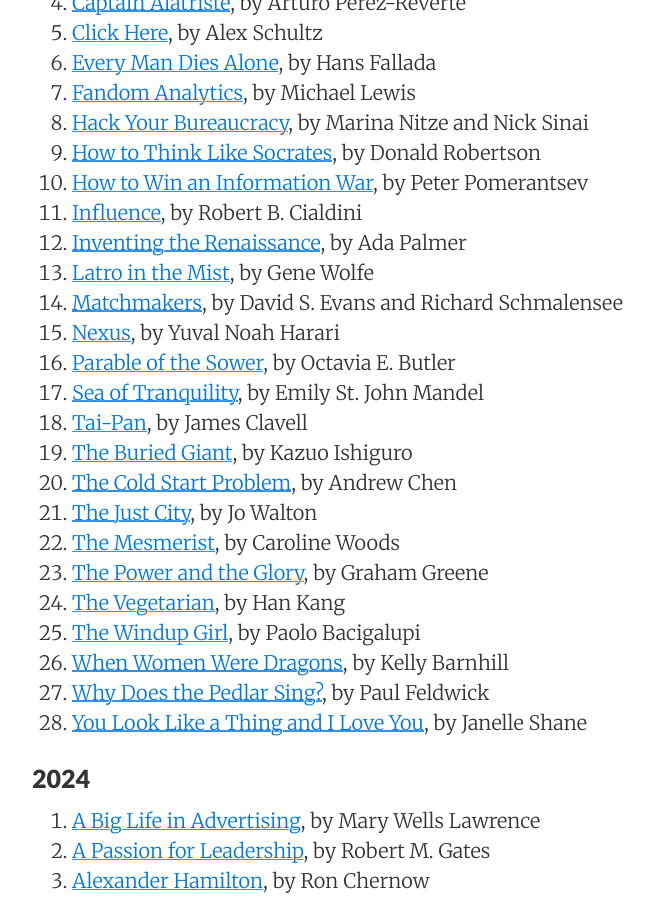
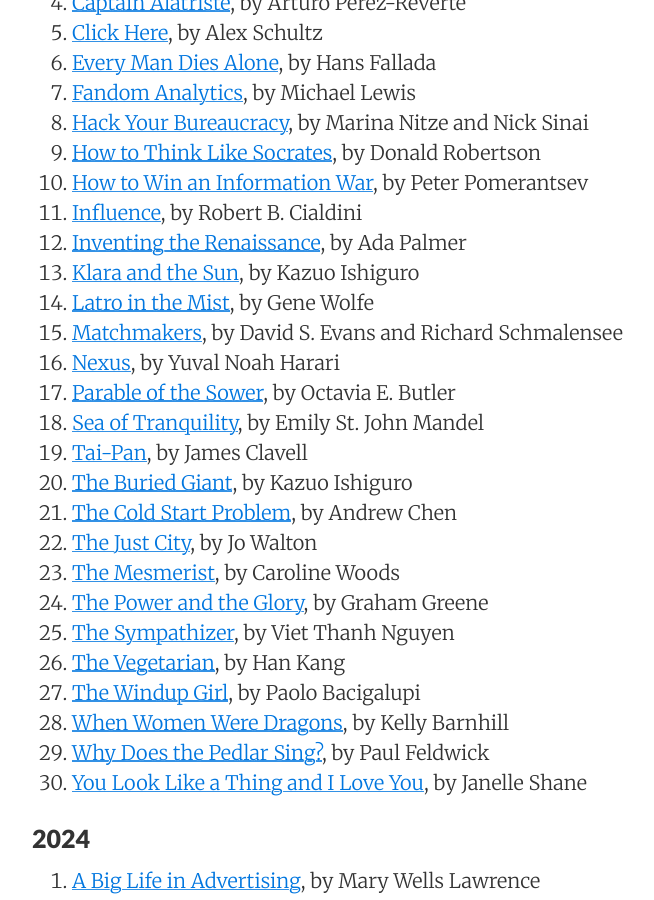
Before and after one commit to sewardlee337/sewardlee337.github.io, a Jekyll site: the page built from readinglist.md, in a window 1280 px wide and 900 px high, scrolled down 650 px. Shown: the whole window, without its empty margins (188-842 px from the left). Built offline with Jekyll 4.4.1, drawn with Linux system fonts in a browser that asks for light colours; nearby versions of some CDN libraries.

Commit message:
update reading list

```diff
--- a/readinglist.md
+++ b/readinglist.md
@@ -30,6 +30,7 @@ _"My alma mater was books, a good library... I could spend the rest of my life r
 1. [How to Win an Information War](https://www.amazon.com/How-Win-Information-War-Propagandist/dp/1541774728), by Peter Pomerantsev
 1. [Influence](https://www.amazon.com/dp/B08HZ57WYN?ref_=cm_sw_r_ffobk_cp_ud_dp_BSP86K0W534JS236AJNC&bestFormat=true), by Robert B. Cialdini
 1. [Inventing the Renaissance](https://www.amazon.com/dp/0226837971?ref_=cm_sw_r_ffobk_cp_ud_dp_YJS9GPCW19FBVTR7R94H&bestFormat=true), by Ada Palmer
+1. [Klara and the Sun](https://a.co/d/cqgC9AU), by Kazuo Ishiguro
 1. [Latro in the Mist](https://www.amazon.com/dp/0226837971?ref_=cm_sw_r_ffobk_cp_ud_dp_YJS9GPCW19FBVTR7R94H&bestFormat=true), by Gene Wolfe
 1. [Matchmakers](https://www.amazon.com/Matchmakers-New-Economics-Multisided-Platforms/dp/1633691721), by David S. Evans and Richard Schmalensee
 1. [Nexus](https://www.amazon.com/dp/059373422X?ref_=cm_sw_r_ffobk_cp_ud_dp_J0JKFJR0XGGYCFXAZP3H_2&bestFormat=true), by Yuval Noah Harari
@@ -41,6 +42,7 @@ _"My alma mater was books, a good library... I could spend the rest of my life r
 1. [The Just City](https://a.co/d/7eqEIni), by Jo Walton
 1. [The Mesmerist](https://www.amazon.com/Mesmerist-Novel-Caroline-Woods-ebook/dp/B0CPXZ2TCX), by Caroline Woods
 1. [The Power and the Glory](https://www.amazon.com/Power-Glory-Penguin-Classics/dp/0143107550), by Graham Greene
+1. [The Sympathizer](https://a.co/d/hcdfT09), by Viet Thanh Nguyen
 1. [The Vegetarian](https://www.amazon.com/Vegetarian-Han-Kang/dp/1101906111), by Han Kang
 1. [The Windup Girl](https://a.co/d/efNzgVo), by Paolo Bacigalupi
 1. [When Women Were Dragons](https://www.amazon.com/When-Women-Were-Dragons-Novel/dp/0385548222), by Kelly Barnhill
```
